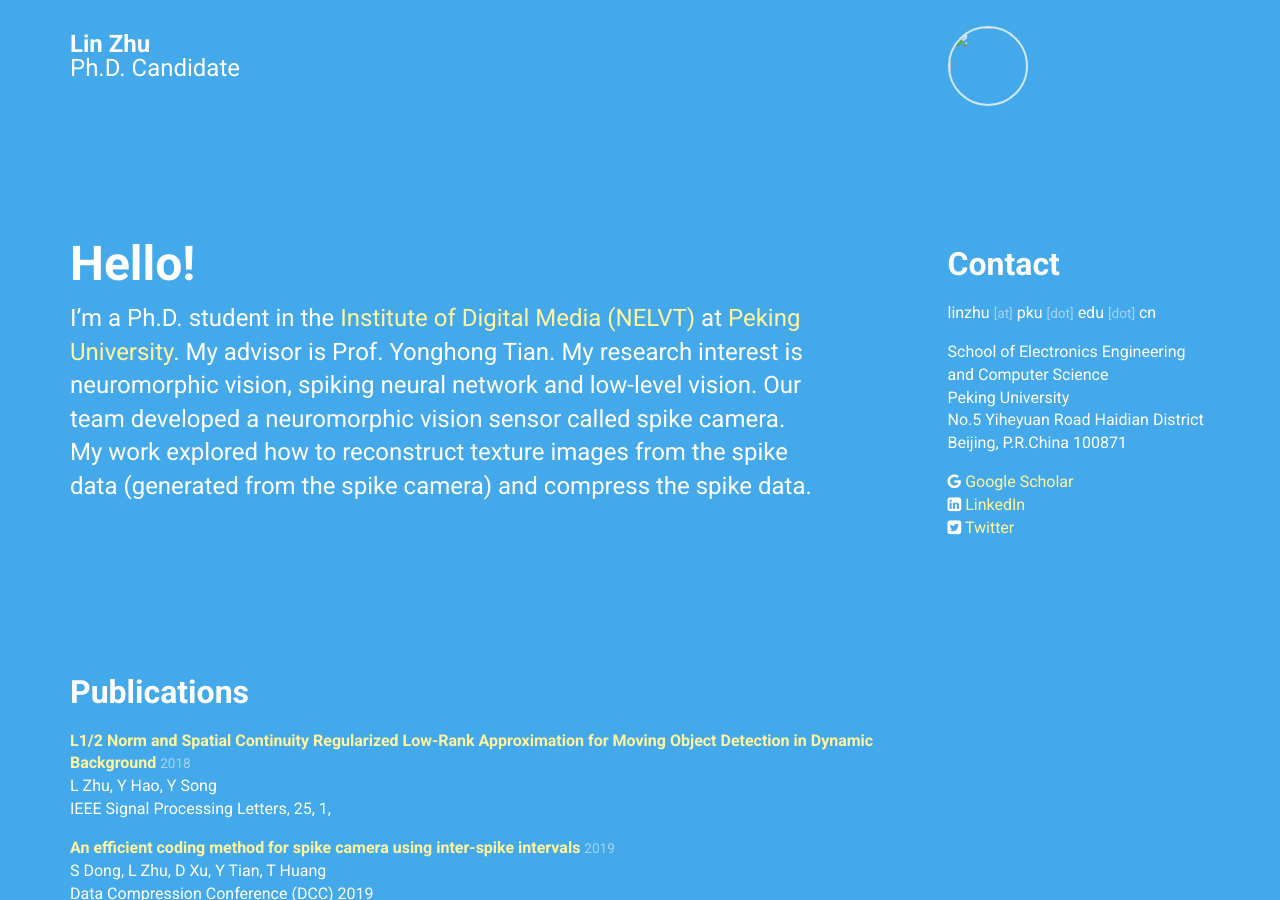
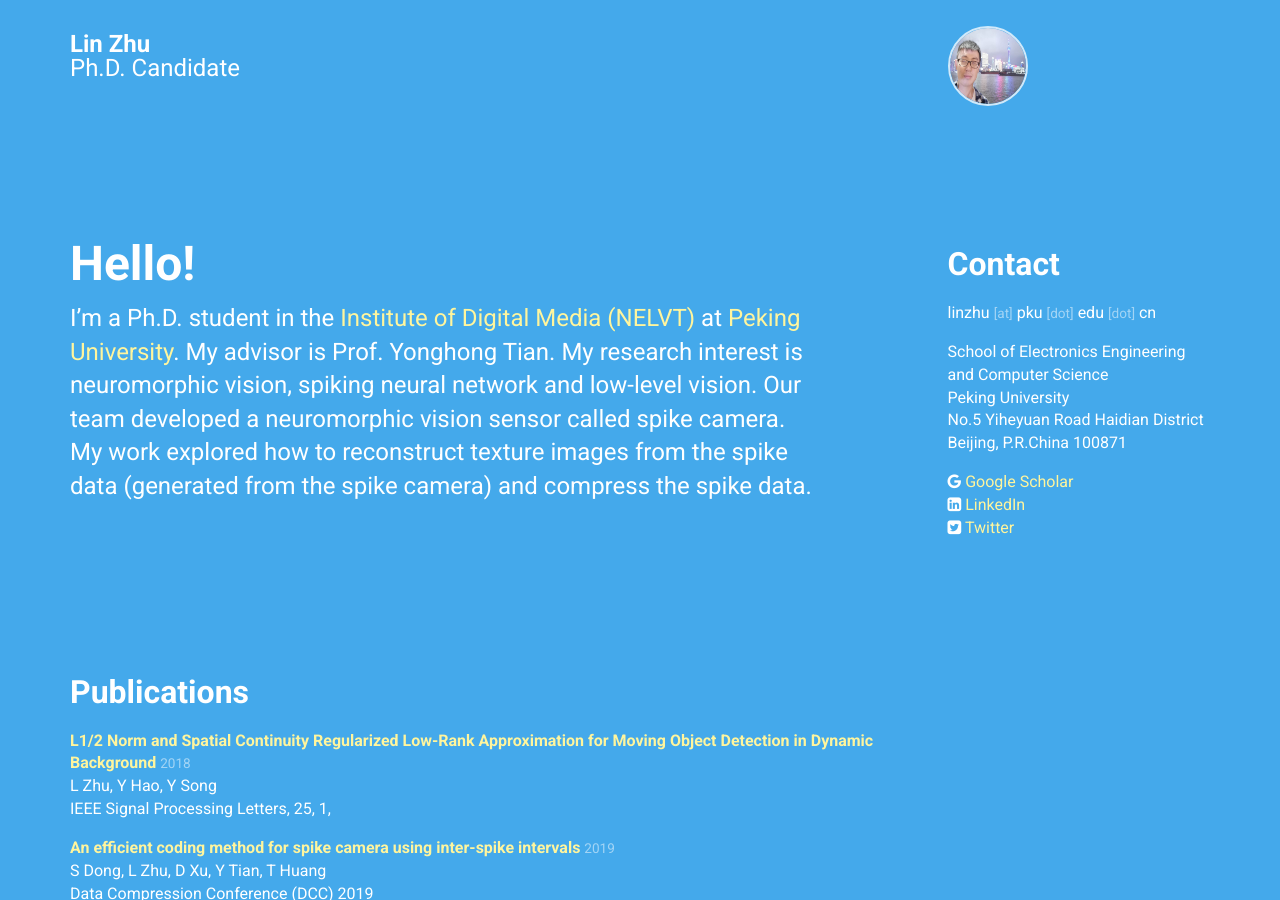
Before and after one commit to Crazyspike/home, a Jekyll site: the page built from index.html, in a window 1280 px wide and 900 px high. Built offline with Jekyll 4.4.1, drawn with Linux system fonts in a browser that asks for light colours; nearby versions of some CDN libraries.

Commit message:
Update personal.yml

```diff
--- a/_data/personal.yml
+++ b/_data/personal.yml
@@ -2,7 +2,7 @@ name: Lin Zhu
 
 label: Ph.D. Candidate
 
-picture: https://raw.githubusercontent.com/Crazyspike/home/master/img/me.jpg
+picture: /img/me.jpg
 
 email: linzhu@pku.edu.cn
 
```
